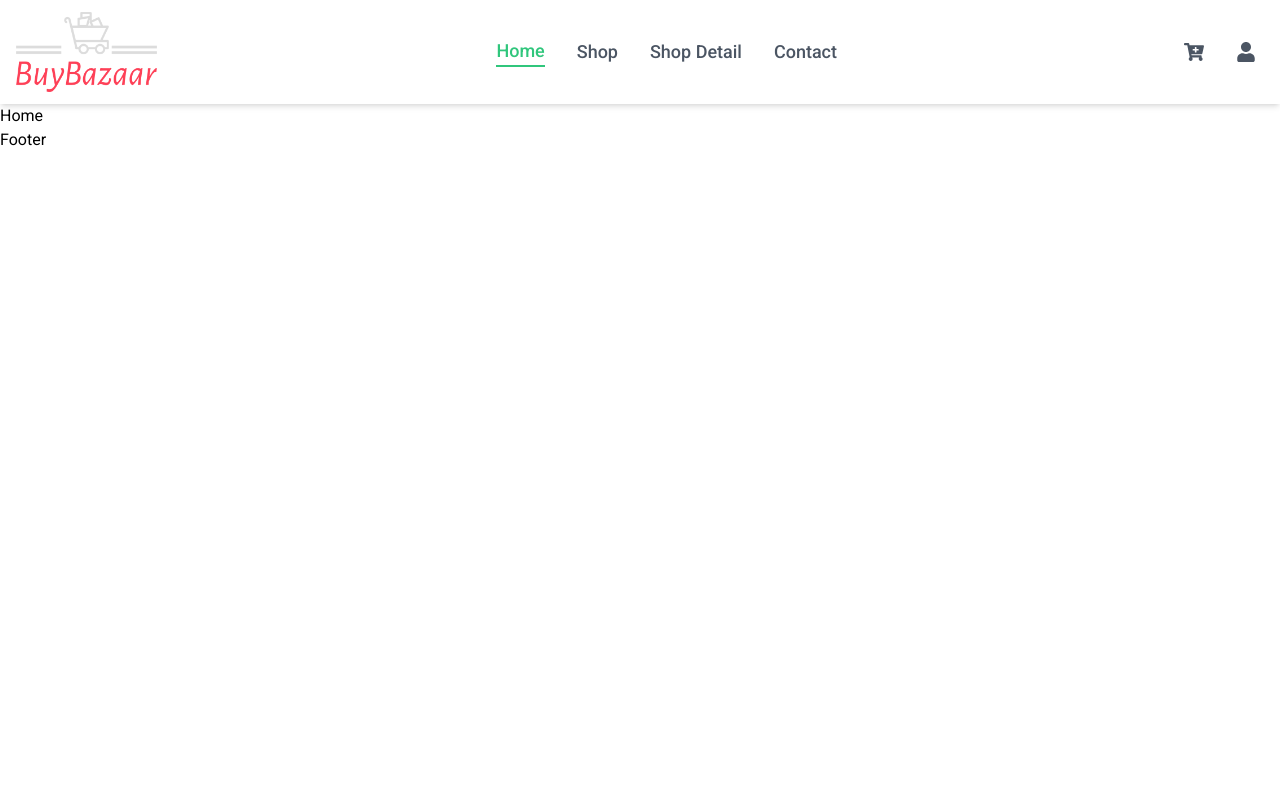
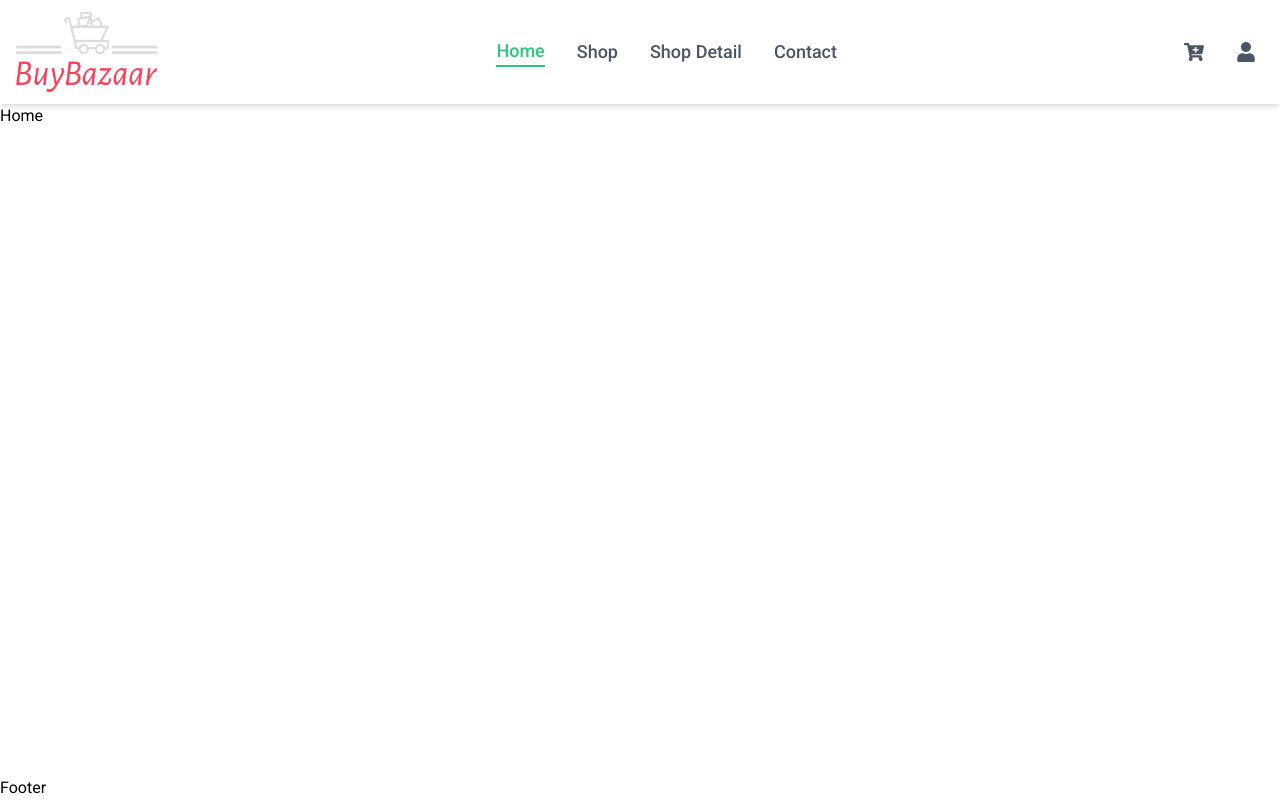
Before and after one commit to f0rsakeN-afk/BuyBazaar, a React (Vite) app in the folder frontend/: page /home in a window 1280 px wide. Built offline with nearby package versions, Linux system fonts and the light colour scheme.

Commit message:
added tailwind code to span it over screen

```diff
--- a/frontend/src/pages/AppLayout.tsx
+++ b/frontend/src/pages/AppLayout.tsx
@@ -3,15 +3,15 @@
 import Footer from '../components/Footer'
 
 const AppLayout = () => {
-  return (
-    <div>
-        <Navbar/>
-        <main>
-            <Outlet/>
-        </main>
-        <Footer/>
-    </div>
-  )
+    return (
+        <div className='flex flex-col min-h-screen'>
+            <Navbar />
+            <main className='flex-grow'>
+                <Outlet />
+            </main>
+            <Footer />
+        </div>
+    )
 }
 
 export default AppLayout
```
